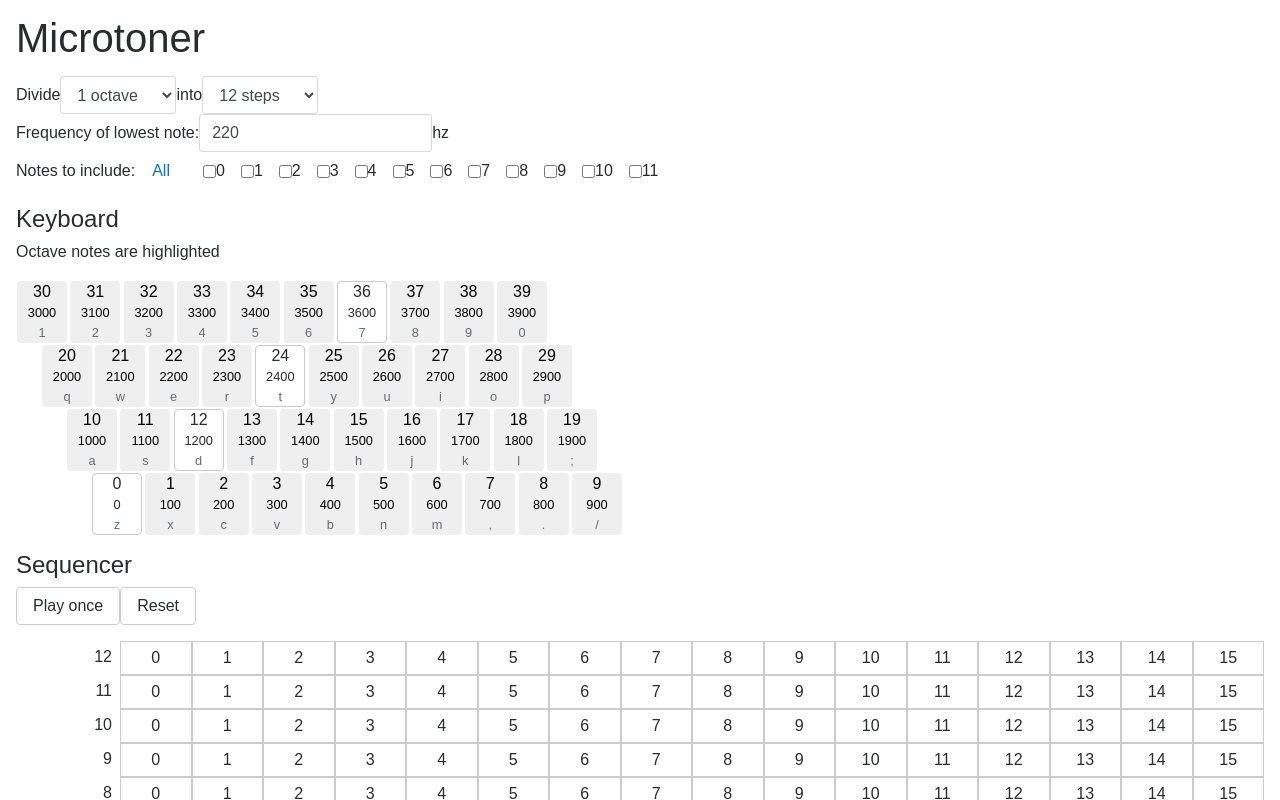
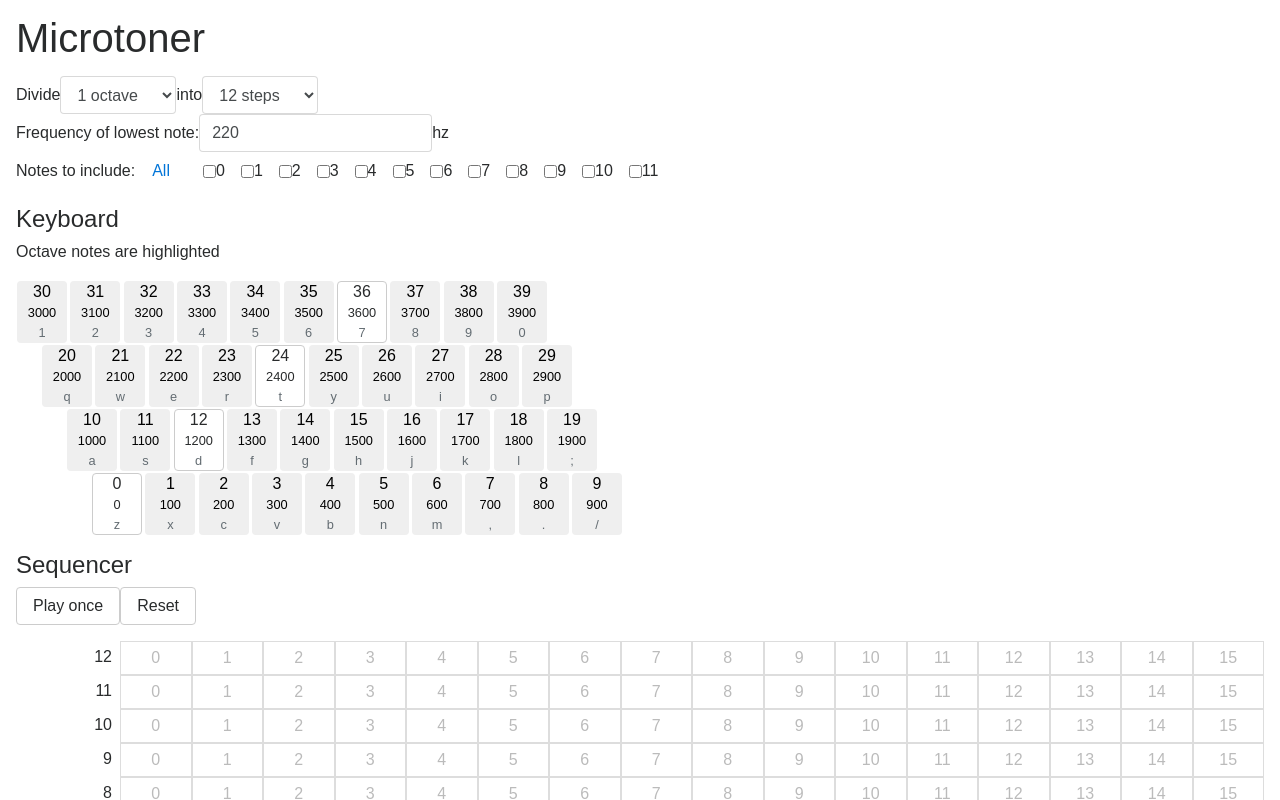
Before and after one commit to kevinsqi/microharmonic, a React (Create React App) app: page / in a window 1280 px wide. Shown: the top 800 px of the page. Built offline with nearby package versions, Linux system fonts and the light colour scheme.

Commit message:
tweak styles

```diff
--- a/src/App.css
+++ b/src/App.css
@@ -1,5 +1,6 @@
 .sequence-item {
-  border: 1px solid #ccc;
+  border: 1px solid #ddd;
+  color: #bbb;
 }
 
 .sequence-item-active {
```
